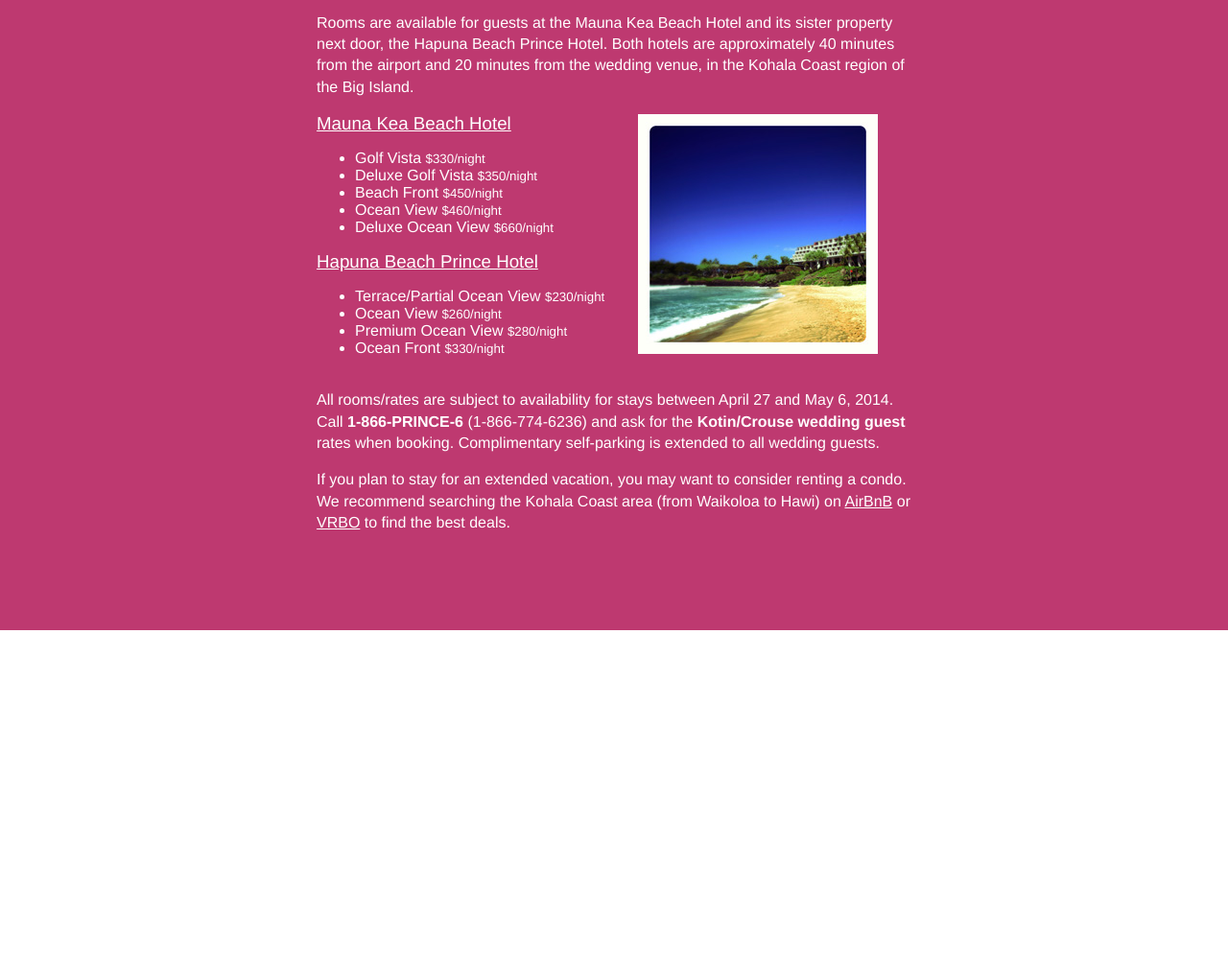
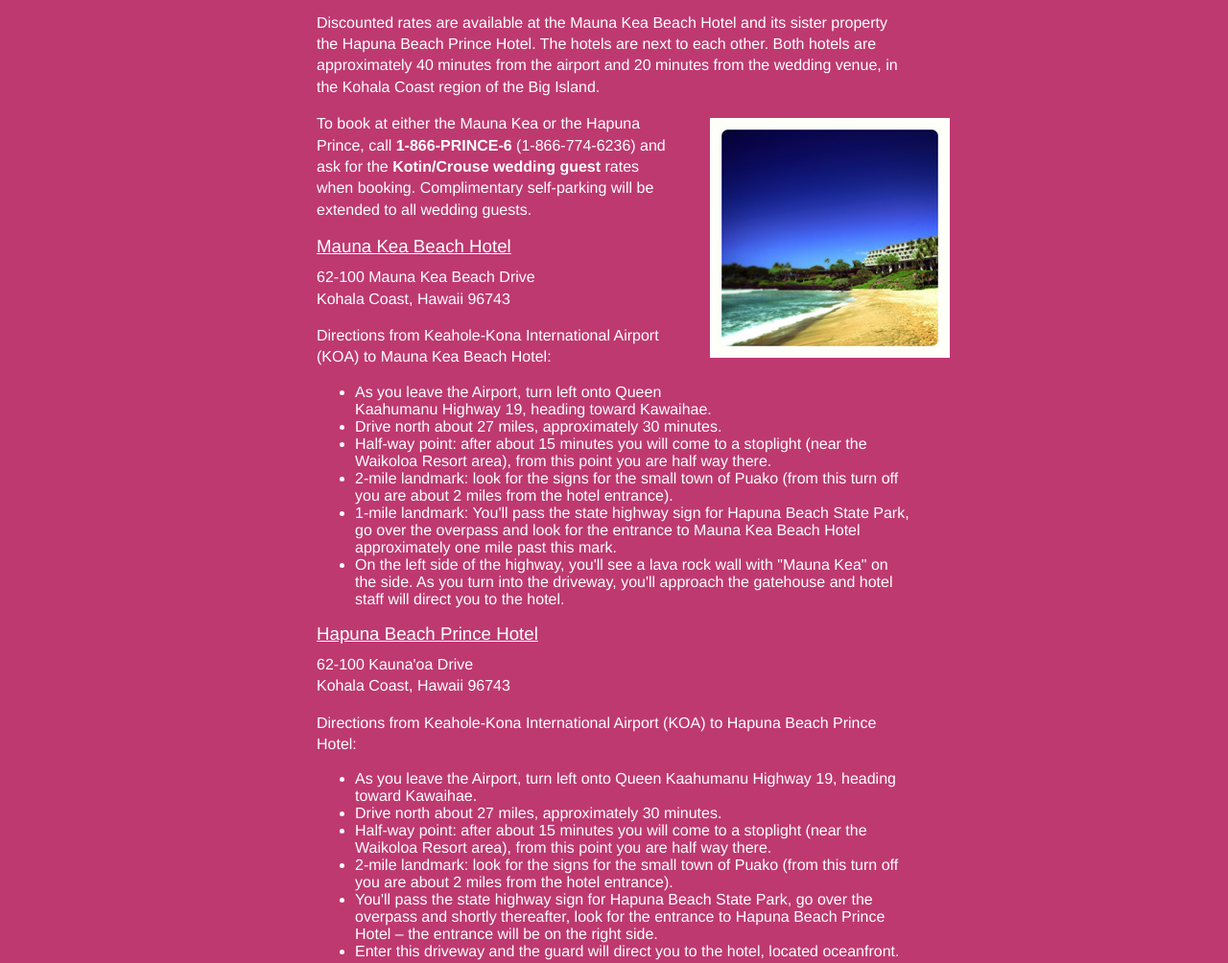
Before and after one commit to kylecrouse/klizgetsmarried, a website: page app/index.html in a window 1280 px wide. Shown: the part 3140-4144 px from the top of the page at 96% size. Before the commit the page ends 3797 px from the top, so only its background shows below. Drawn offline with Linux system fonts and the light colour scheme; a small style sheet from the web is missing.

Commit message:
updating copy for accommodations

```diff
--- a/app/index.html
+++ b/app/index.html
@@ -45,25 +45,34 @@
       <section class="accommodations">
       <div>
         <h2>Accommodations</h2>
-        <p>Rooms are available for guests at the Mauna Kea Beach Hotel and its sister property next door, the Hapuna Beach Prince Hotel. Both hotels are approximately 40 minutes from the airport and 20 minutes from the wedding venue, in the Kohala Coast region of the Big Island.</p>
-        <img src="images/mauna-kea-beach-hotel.jpg" style="float: right; margin: 1px 35px 20px 0;">
+        <p>Discounted rates are available at the Mauna Kea Beach Hotel and its sister property the Hapuna Beach Prince Hotel. The hotels are next to each other.  Both hotels are approximately 40 minutes from the airport and 20 minutes from the wedding venue, in the Kohala Coast region of the Big Island.</p>
+        <img src="images/mauna-kea-beach-hotel.jpg" style="float: right; margin: 5px -40px 40px 40px;">
+        <p>To book at either the Mauna Kea or the Hapuna Prince, call <strong>1-866-PRINCE-6</strong> (1-866-774-6236) and ask for the <strong>Kotin/Crouse wedding guest</strong> rates when booking. Complimentary self-parking will be extended to all wedding guests.</p>
         <h3><a href="http://www.princeresortshawaii.com/mauna-kea-beach-hotel/" target="_blank">Mauna Kea Beach Hotel</a></h3>
+        <p>62-100 Mauna Kea Beach Drive<br>
+          Kohala Coast, Hawaii 96743</p>
+        <p>Directions from Keahole-Kona International Airport (KOA) to Mauna Kea Beach Hotel:</p>
         <ul>
-          <li>Golf Vista <small>$330/night</small></li>
-          <li>Deluxe Golf Vista <small>$350/night</small></li>
-          <li>Beach Front <small>$450/night</small></li>
-          <li>Ocean View <small>$460/night</small></li>
-          <li>Deluxe Ocean View <small>$660/night</small></li>
+          <li>As you leave the Airport, turn left onto Queen Kaahumanu Highway 19, heading toward Kawaihae.</li>
+          <li>Drive north about 27 miles, approximately 30 minutes.</li>
+          <li>Half-way point: after about 15 minutes you will come to a stoplight (near the Waikoloa Resort area), from this point you are half way there.</li>
+          <li>2-mile landmark: look for the signs for the small town of Puako (from this turn off you are about 2 miles from the hotel entrance).</li>
+          <li>1-mile landmark: You'll pass the state highway sign for Hapuna Beach State Park, go over the overpass and look for the entrance to Mauna Kea Beach Hotel approximately one mile past this mark.</li>
+          <li>On the left side of the highway, you'll see a lava rock wall with "Mauna Kea" on the side. As you turn into the driveway, you'll approach the gatehouse and hotel staff will direct you to the hotel.</li>
         </ul>
         <h3><a href="http://www.princeresortshawaii.com/hapuna-beach-prince-hotel/" target="_blank">Hapuna Beach Prince Hotel</a></h3>
+        <p>62-100 Kauna'oa Drive<br>
+          Kohala Coast, Hawaii 96743</p>
+        <p>Directions from Keahole-Kona International Airport (KOA) to Hapuna Beach Prince Hotel:</p>
         <ul>
-          <li>Terrace/Partial Ocean View <small>$230/night</small></li>
-          <li>Ocean View <small>$260/night</small></li>
-          <li>Premium Ocean View <small>$280/night</small></li>
-          <li>Ocean Front <small>$330/night</small></li>
+          <li>As you leave the Airport, turn left onto Queen Kaahumanu Highway 19, heading toward Kawaihae.</li>
+          <li>Drive north about 27 miles, approximately 30 minutes.</li>
+          <li>Half-way point: after about 15 minutes you will come to a stoplight (near the Waikoloa Resort area), from this point you are half way there.</li>
+          <li>2-mile landmark: look for the signs for the small town of Puako (from this turn off you are about 2 miles from the hotel entrance).</li>
+          <li>You'll pass the state highway sign for Hapuna Beach State Park, go over the overpass and shortly thereafter, look for the entrance to Hapuna Beach Prince Hotel – the entrance will be on the right side.</li>
+          <li>Enter this driveway and the guard will direct you to the hotel, located oceanfront.</li>
         </ul>
-        <br>
-        <p>All rooms/rates are subject to availability for stays between April 27 and May 6, 2014. Call <strong>1-866-PRINCE-6</strong> (1-866-774-6236) and ask for the <strong>Kotin/Crouse wedding guest</strong> rates when booking. Complimentary self-parking is extended to all wedding guests.</p>
+        <!--<p><small>All rooms/rates are subject to availability for stays between April 27 and May 6, 2014.</small></p>-->
         <p>If you plan to stay for an extended vacation, you may want to consider renting a condo. We recommend searching the Kohala Coast area (from Waikoloa to Hawi) on <a href="https://www.airbnb.com/s/Kohala--Hawaii?checkin=04%2F27%2F2014&amp;checkout=05%2F04%2F2014&amp;guests=4&amp;room_types%5B%5D=Entire+home%2Fapt&amp;sw_lat=19.89512400773222&amp;sw_lng=-155.95766299798618&amp;ne_lat=20.272676402535964&amp;ne_lng=-155.60404056146274&amp;search_by_map=true" target="_blank">AirBnB</a> or <a href="http://www.vrbo.com/vacation-rentals/usa/hawaii/big-island/kohala-coast?bedrooms=2&amp;sleeps=4-plus&amp;from-date=2014-04-27&tamp;o-date=2014-05-04" target="_blank">VRBO</a> to find the best deals.</p>
       </div>
     </section>
```
